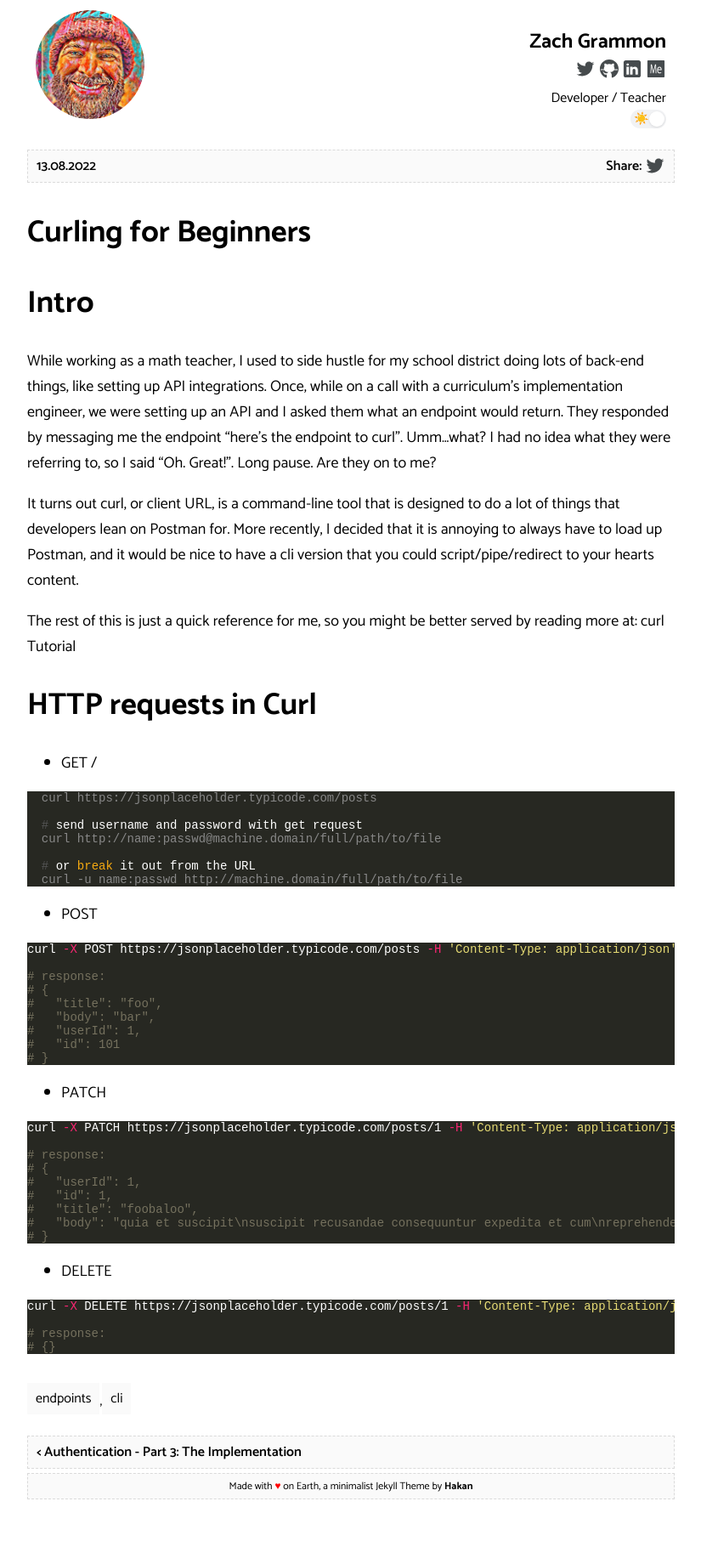
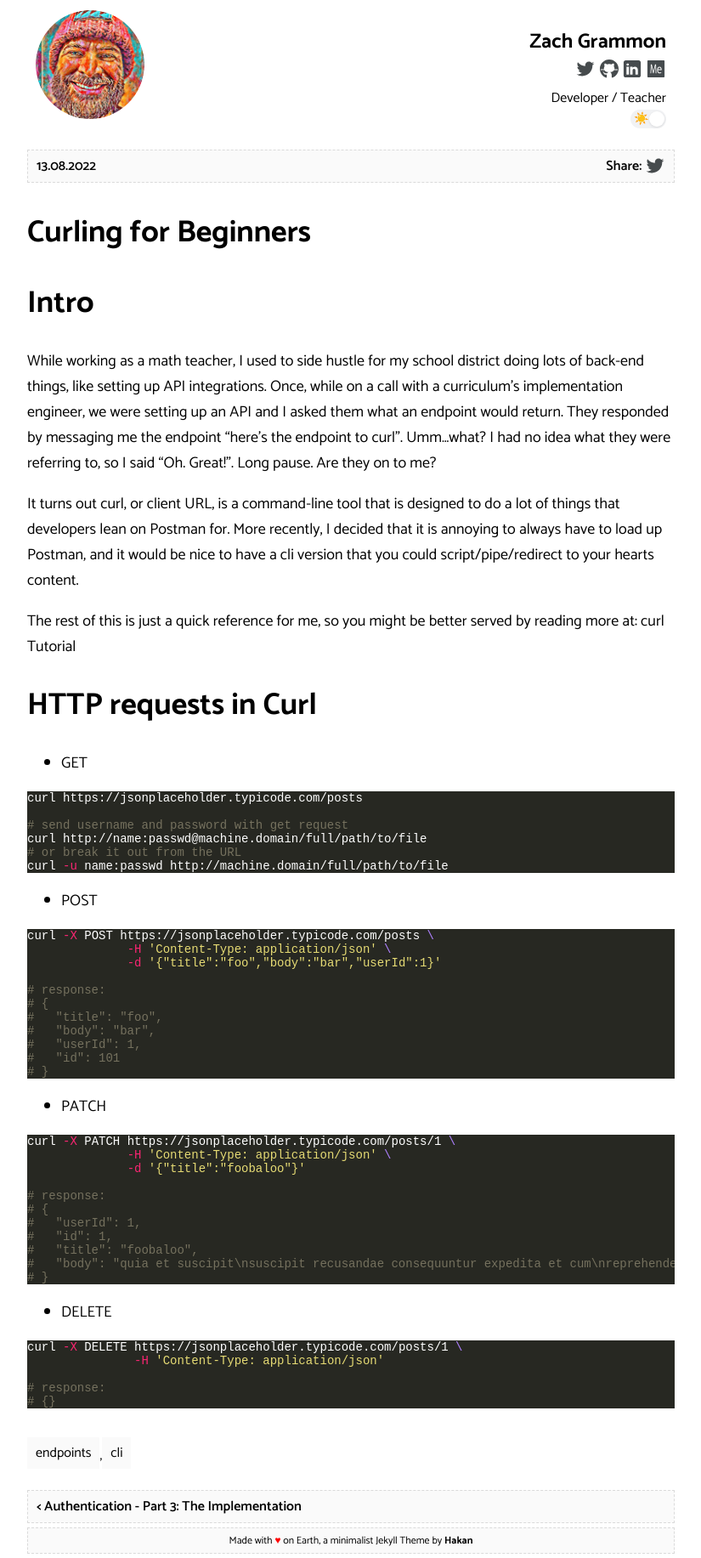
Before and after one commit to zacgra/zacgra.github.io, a Jekyll site: the page built from _posts/2022-8-13-Curling-for-Beginners.md, in a window 1280 px wide. Shown: the whole page at 85% size, without its empty margins (227-1052 px from the left). Built offline with Jekyll 4.4.1, drawn with Linux system fonts in a browser that asks for light colours; before the commit the page ends 1769 px from its top, so only the background shows below that.

Commit message:
Update formatting on curl commands

````diff
--- a/_posts/2022-8-13-Curling-for-Beginners.md
+++ b/_posts/2022-8-13-Curling-for-Beginners.md
@@ -16,22 +16,23 @@ The rest of this is just a quick reference for me, so you might be better served
 
 # HTTP requests in Curl
 
-- GET /
+- GET
 
-```console
-  curl https://jsonplaceholder.typicode.com/posts
+```sh
+curl https://jsonplaceholder.typicode.com/posts
 
-  # send username and password with get request
-  curl http://name:passwd@machine.domain/full/path/to/file
-
-  # or break it out from the URL
-  curl -u name:passwd http://machine.domain/full/path/to/file
+# send username and password with get request
+curl http://name:passwd@machine.domain/full/path/to/file
+# or break it out from the URL
+curl -u name:passwd http://machine.domain/full/path/to/file
 ```
 
 - POST
 
 ```sh
-curl -X POST https://jsonplaceholder.typicode.com/posts -H 'Content-Type: application/json' -d '{"title":"foo","body":"bar","userId":1}'
+curl -X POST https://jsonplaceholder.typicode.com/posts \
+              -H 'Content-Type: application/json' \
+              -d '{"title":"foo","body":"bar","userId":1}'
 
 # response:
 # {
@@ -45,7 +46,9 @@ curl -X POST https://jsonplaceholder.typicode.com/posts -H 'Content-Type: applic
 - PATCH
 
 ```sh
-curl -X PATCH https://jsonplaceholder.typicode.com/posts/1 -H 'Content-Type: application/json' -d '{"title":"foobaloo"}'
+curl -X PATCH https://jsonplaceholder.typicode.com/posts/1 \
+              -H 'Content-Type: application/json' \
+              -d '{"title":"foobaloo"}'
 
 # response:
 # {
@@ -59,7 +62,8 @@ curl -X PATCH https://jsonplaceholder.typicode.com/posts/1 -H 'Content-Type: app
 - DELETE
 
 ```sh
-curl -X DELETE https://jsonplaceholder.typicode.com/posts/1 -H 'Content-Type: application/json'
+curl -X DELETE https://jsonplaceholder.typicode.com/posts/1 \
+               -H 'Content-Type: application/json'
 
 # response:
 # {}
````
